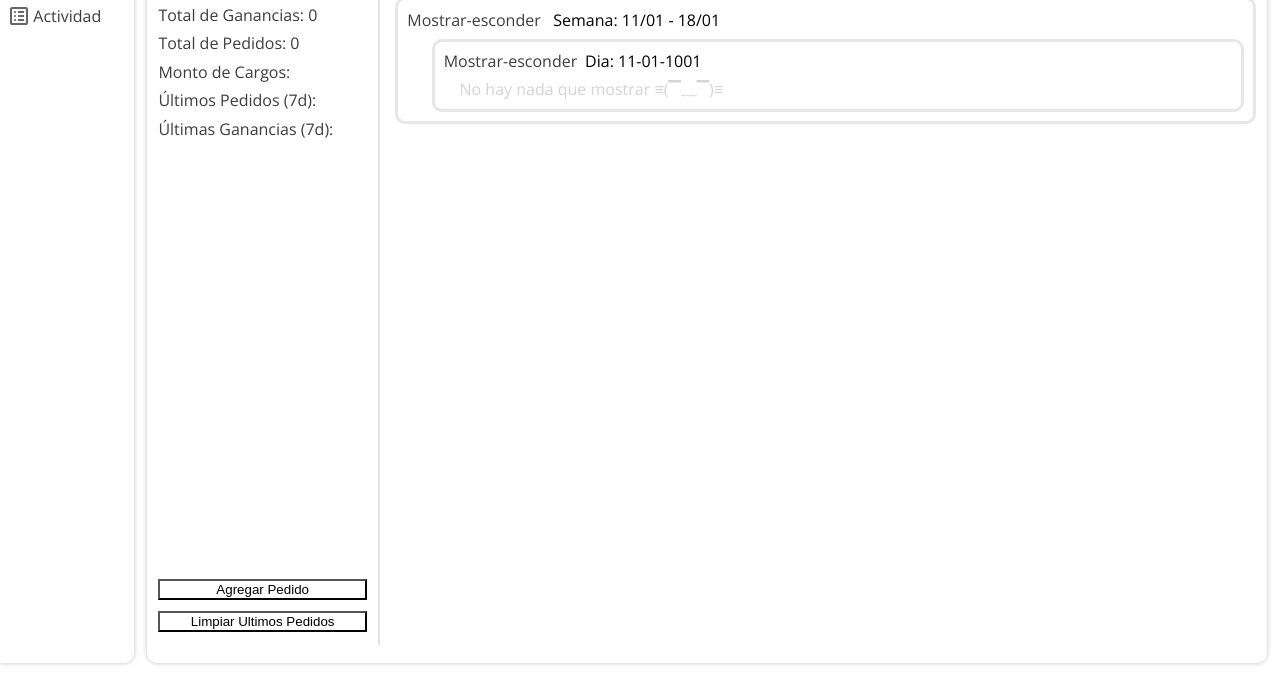
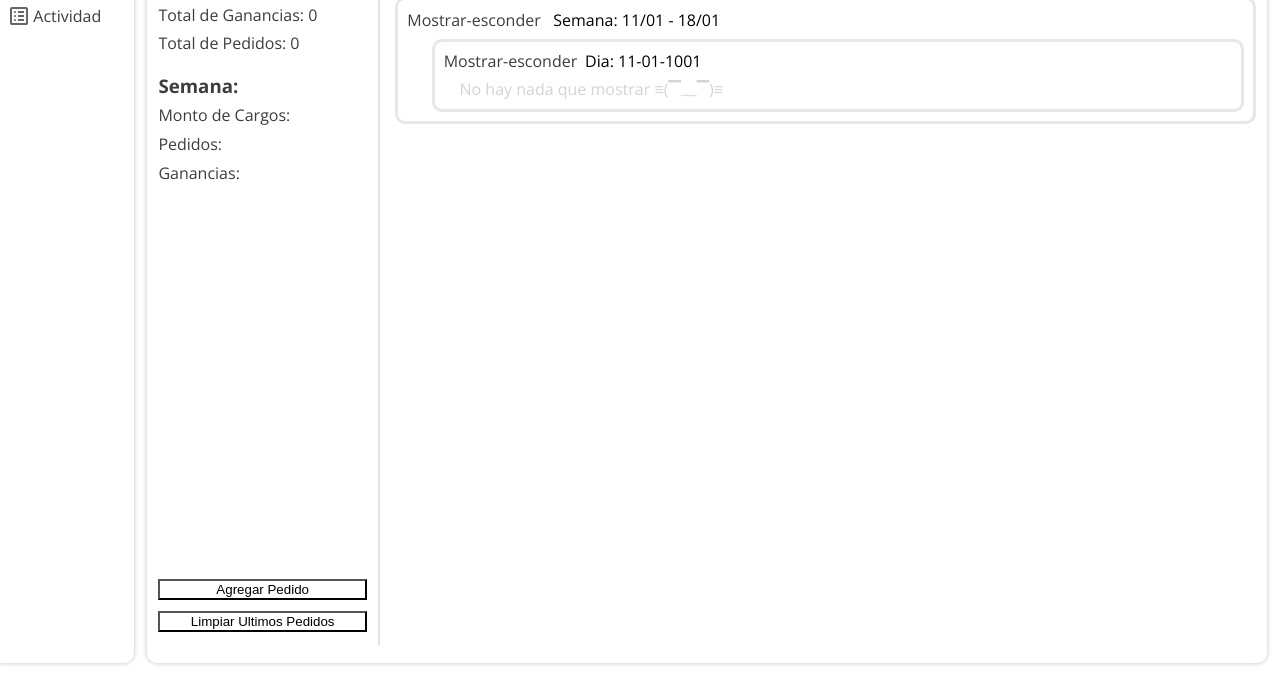
Before and after one commit to MikanproJK/Orders-Counter-Website, a website: page public/index.html in a window 1280 px wide. Shown: the part 124-801 px from the top of the page. Drawn offline with nearby package versions, Linux system fonts and the light colour scheme; no server answers.

Commit message:
resume by week added

```diff
--- a/public/index.html
+++ b/public/index.html
@@ -41,9 +41,12 @@
                             <div class="resumeinfo">
                                 <span id="totalgains">Total de Ganancias:</span>
                                 <span id="totalorders">Total de Pedidos:</span>
-                                <span id="chargeamount">Monto de Cargos:</span>
-                                <span id="ultimorders">Últimos Pedidos (7d):</span>
-                                <span id="ultimgains">Últimas Ganancias (7d):</span>
+                                <div class="weekgainscontainer">
+                                    <h3 class="titleweek">Semana:</h3>
+                                    <span id="chargeamount">Monto de Cargos:</span>
+                                    <span id="ultimorders">Pedidos:</span>
+                                    <span id="ultimgains">Ganancias:</span>
+                                </div>
                             </div>
 
                             <div class="ordersmethod">
--- a/public/styles.css
+++ b/public/styles.css
@@ -223,3 +223,11 @@ a {
     margin-left: 2%;
     margin-top: 0.5%;
 }
+.weekgainscontainer {
+    display: flex;
+    flex-direction:column;
+}
+.titleweek {
+    margin-bottom:0;
+    color: var(--textcolor)
+}
```
